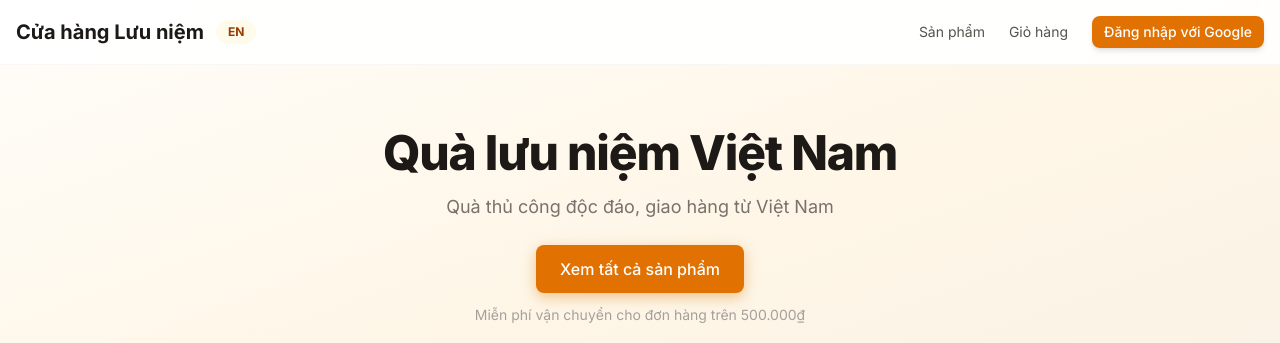
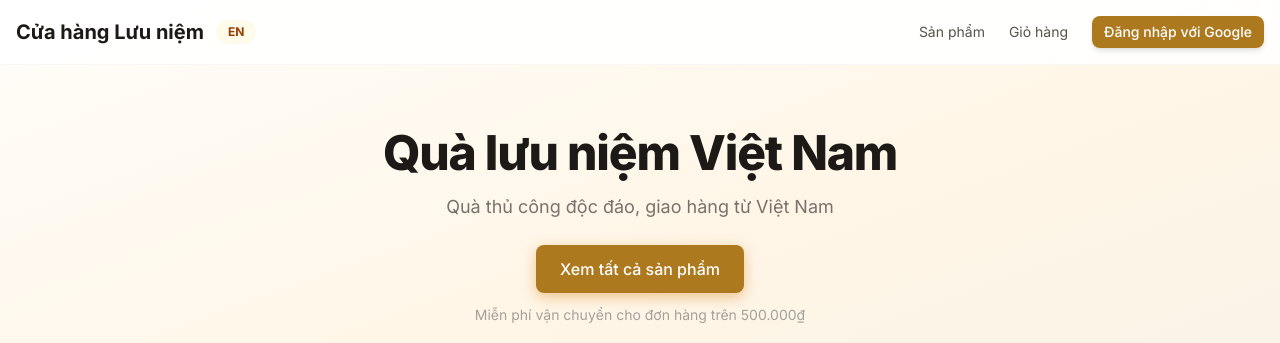
Before and after one commit to namcao502/shop, a Next.js app: page / in a window 1280 px wide. Shown: the top 343 px of the page. Built offline with nearby package versions, Linux system fonts and the light colour scheme; no server answers; the database is empty.

Commit message:
feat: Button primary variant uses theme-accent CSS class

```diff
--- a/src/components/ui/Button.tsx
+++ b/src/components/ui/Button.tsx
@@ -15,7 +15,7 @@ export function Button({
   const base = "inline-flex items-center justify-center rounded-lg font-medium transition-colors disabled:opacity-50 disabled:cursor-not-allowed";
 
   const variants = {
-    primary: "bg-amber-600 text-white hover:bg-amber-700 active:bg-amber-800",
+    primary: "theme-accent hover:brightness-90 active:brightness-75",
     secondary: "bg-gray-100 text-gray-900 hover:bg-gray-200 active:bg-gray-300",
     danger: "bg-red-600 text-white hover:bg-red-700 active:bg-red-800",
     ghost: "text-gray-600 hover:bg-gray-100 active:bg-gray-200",
```
